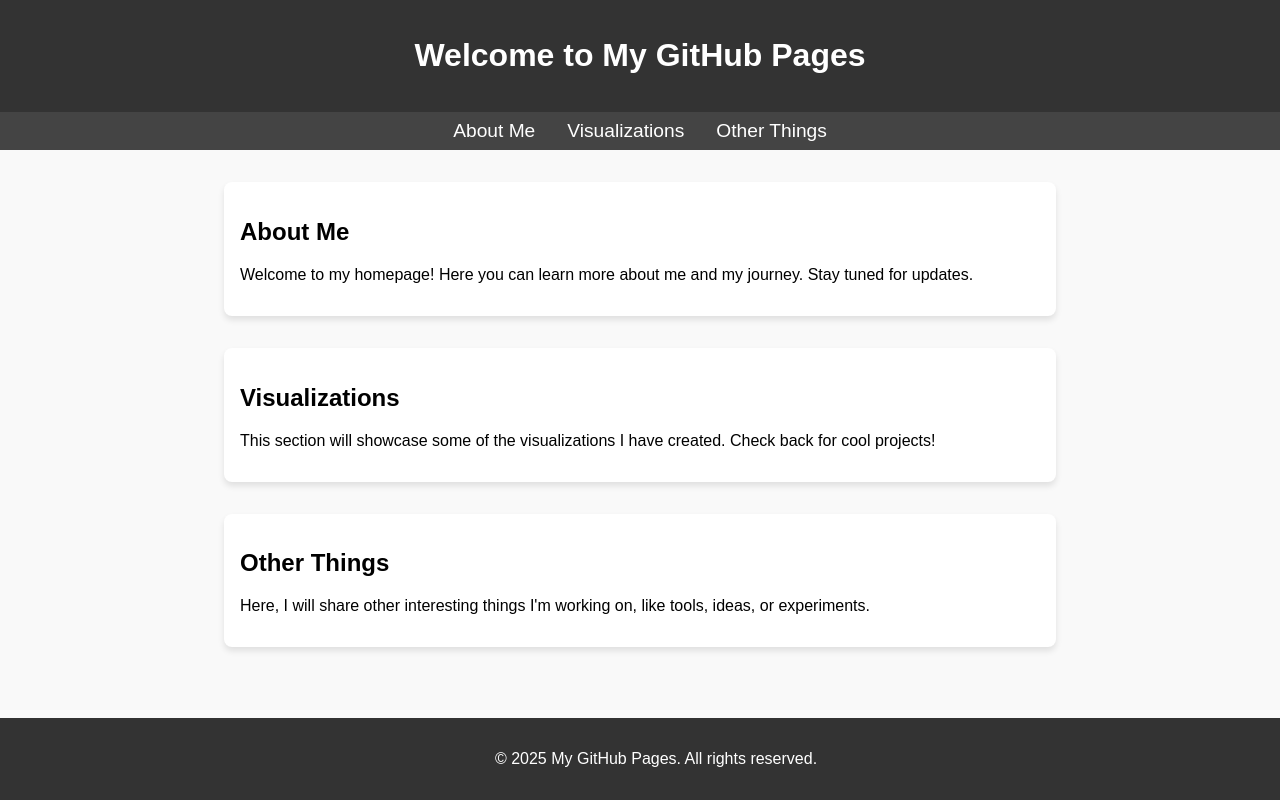
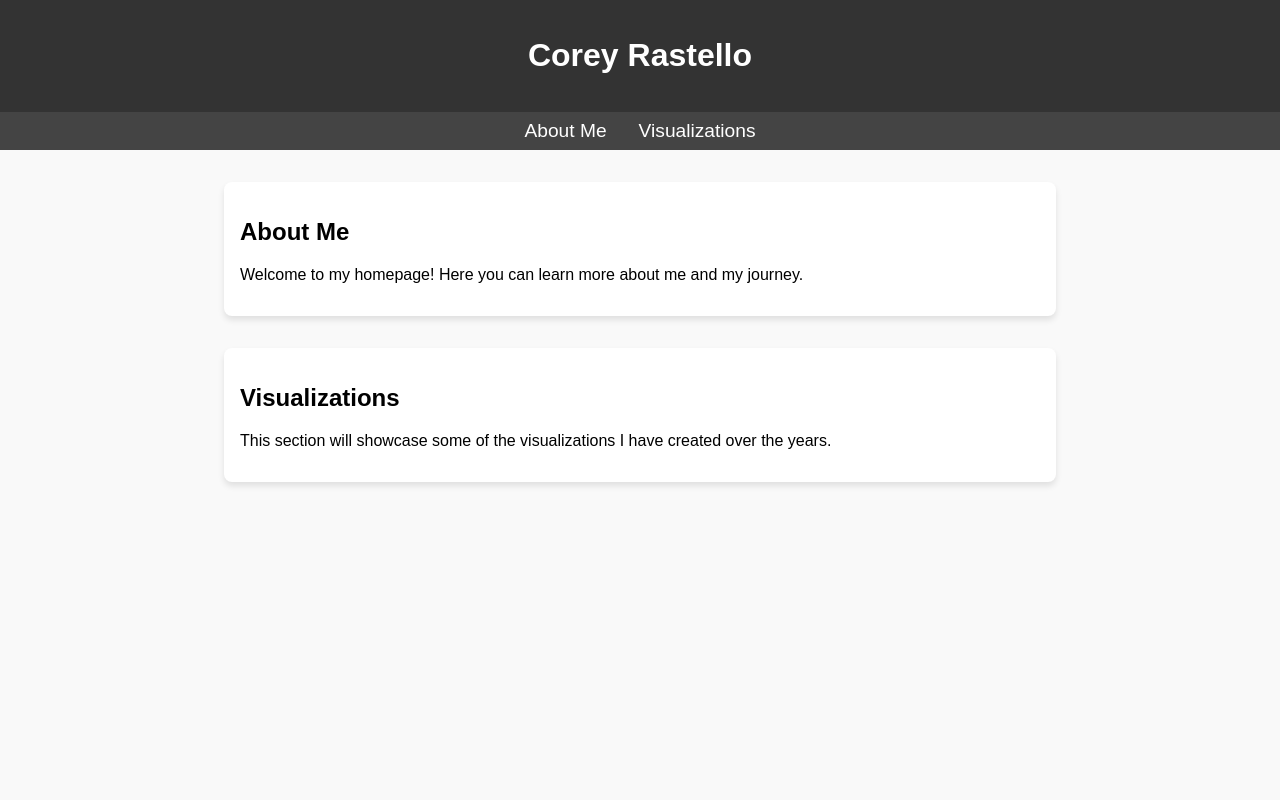
Before and after one commit to cras-py/coreyrastello, a plain HTML site: page docs/index.html in a window 1280 px wide. Drawn offline with Linux system fonts and the light colour scheme.

Commit message:
updated md for about

```diff
--- a/docs/index.html
+++ b/docs/index.html
@@ -53,27 +53,19 @@
 </head>
 <body>
     <header>
-        <h1>Welcome to My GitHub Pages</h1>
+        <h1>Corey Rastello</h1>
     </header>
     <nav>
         <a href="about.html">About Me</a>
         <a href="visualization.html">Visualizations</a>
-        <a href="other.html">Other Things</a>
     </nav>
     <section id="about-me">
         <h2>About Me</h2>
-        <p>Welcome to my homepage! Here you can learn more about me and my journey. Stay tuned for updates.</p>
+        <p>Welcome to my homepage! Here you can learn more about me and my journey.</p>
     </section>
     <section id="visualizations">
         <h2>Visualizations</h2>
-        <p>This section will showcase some of the visualizations I have created. Check back for cool projects!</p>
+        <p>This section will showcase some of the visualizations I have created over the years.</p>
     </section>
-    <section id="other-things">
-        <h2>Other Things</h2>
-        <p>Here, I will share other interesting things I'm working on, like tools, ideas, or experiments.</p>
-    </section>
-    <footer>
-        <p>&copy; 2025 My GitHub Pages. All rights reserved.</p>
-    </footer>
 </body>
 </html>
```
Also changed, not shown: 1 other file.
